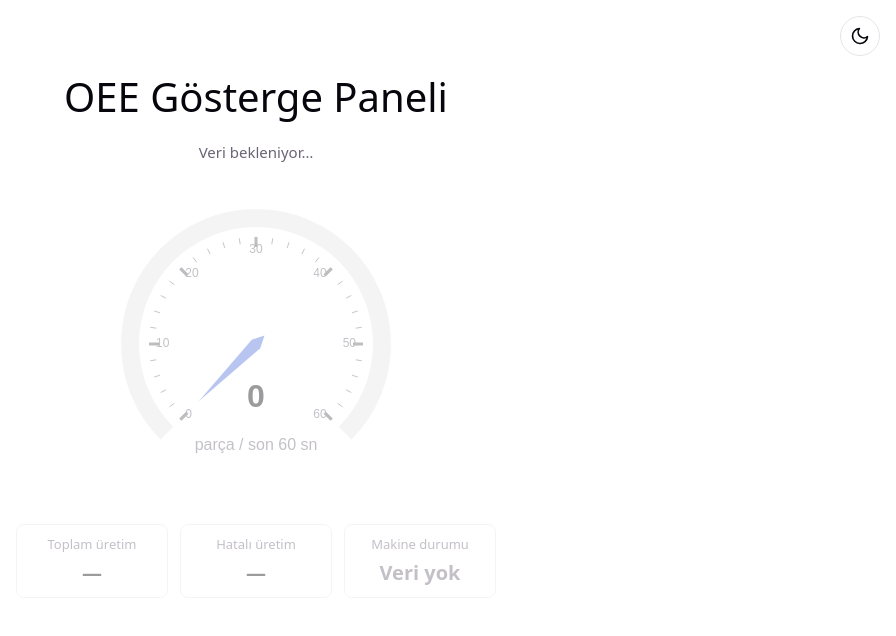
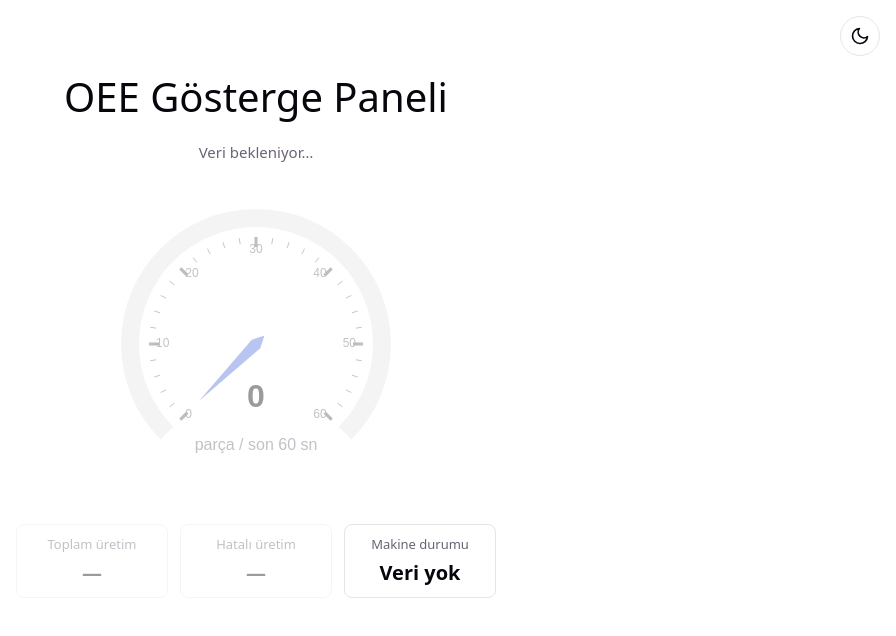
Before and after one commit to Vegasoft-Technologies/production-operations-tower, a React (Vite) app in the folder frontend/oee-frontend/: page / in a window 1280 px wide. Shown: the top 636 px of the page, without its empty margins (384-1280 px from the left). Built offline with nearby package versions, Linux system fonts and the light colour scheme; no server answers.

Commit message:
Durum kutusu soluklaşmıyor, bağlantı kopunca ekran hemen soluklaşıyor

```diff
--- a/frontend/oee-frontend/src/App.css
+++ b/frontend/oee-frontend/src/App.css
@@ -69,7 +69,7 @@
 }
 
 .durum-veri-yok {
-  color: var(--text) !important;
+  color: var(--text-h) !important;
 }
 
 /* Gauge + değer kutuları */
@@ -79,12 +79,13 @@
   display: flex;
   flex-direction: column;
   align-items: center;
-  transition: opacity 0.3s;
 }
 
-/* Veri gelmiyorken son değerler soluk görünür */
-.canli.soluk {
+/* Veri gelmiyorken eski değerler (Gauge, sayaç kutuları) soluk görünür.
+   "Makine durumu" kutusu soluklaşmaz, "Veri yok" yazısı okunur kalır. */
+.soluk {
   opacity: 0.4;
+  transition: opacity 0.3s;
 }
 
 /* Sağ üst köşedeki tema butonu */
--- a/frontend/oee-frontend/src/App.jsx
+++ b/frontend/oee-frontend/src/App.jsx
@@ -73,8 +73,10 @@ function App() {
     ],
   };
 
-  // 10 sn'dir veri yoksa son değerler artık güncel değil: soluk göster, durum "Veri yok"
-  const veriYok = stale || !latest;
+  // Bağlantı koptuysa ya da 10 sn'dir veri yoksa son değerler artık güncel değil:
+  // Gauge ve sayaç kutuları soluk, durumda "Veri yok"
+  const veriYok = connection === 'error' || stale || !latest;
+  const soluk = veriYok ? 'soluk' : undefined;
   const calisiyor = latest?.status === true;
 
   let durumMetni = 'Veri yok';
@@ -107,15 +109,17 @@ function App() {
         </div>
       )}
 
-      <div className={veriYok ? 'canli soluk' : 'canli'}>
-        <ReactECharts option={option} style={{ height: 360, width: '100%', maxWidth: 400, margin: '0 auto' }} />
+      <div className="canli">
+        <div className={soluk} style={{ width: '100%' }}>
+          <ReactECharts option={option} style={{ height: 360, width: '100%', maxWidth: 400, margin: '0 auto' }} />
+        </div>
 
         <dl className="bilgiler">
-          <div>
+          <div className={soluk}>
             <dt>Toplam üretim</dt>
             <dd>{latest ? latest.total_count.toLocaleString('tr-TR') : '—'}</dd>
           </div>
-          <div>
+          <div className={soluk}>
             <dt>Hatalı üretim</dt>
             <dd>{latest ? latest.reject_count.toLocaleString('tr-TR') : '—'}</dd>
           </div>
```
